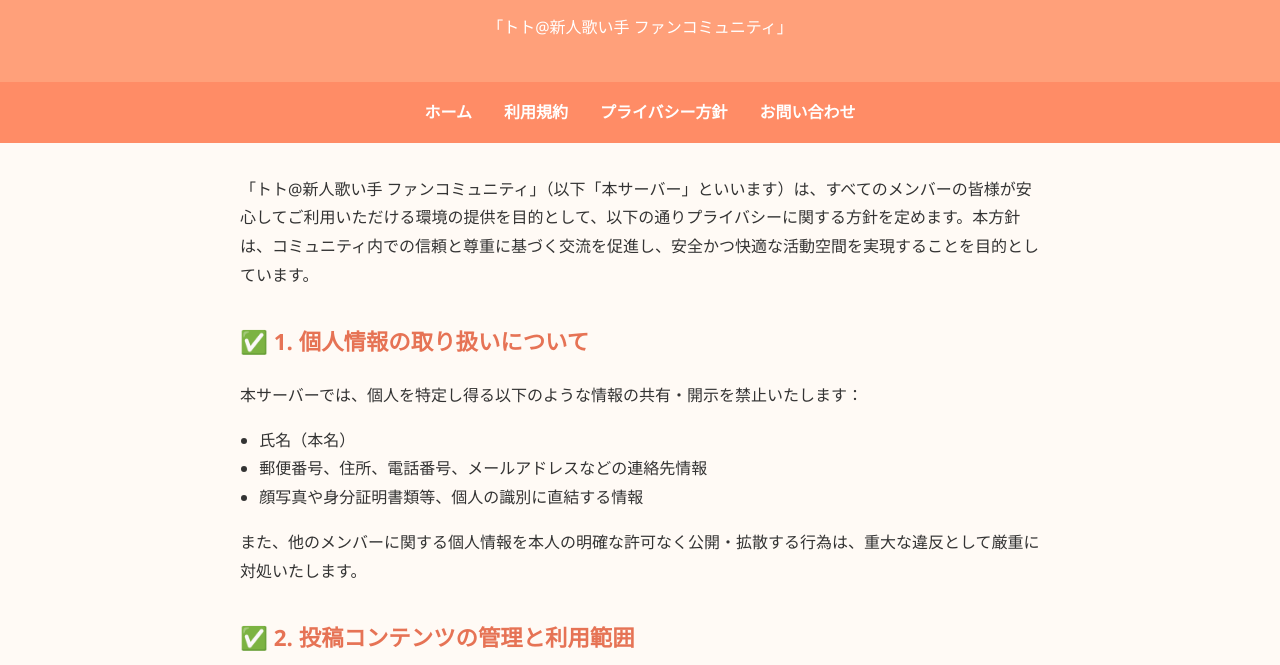
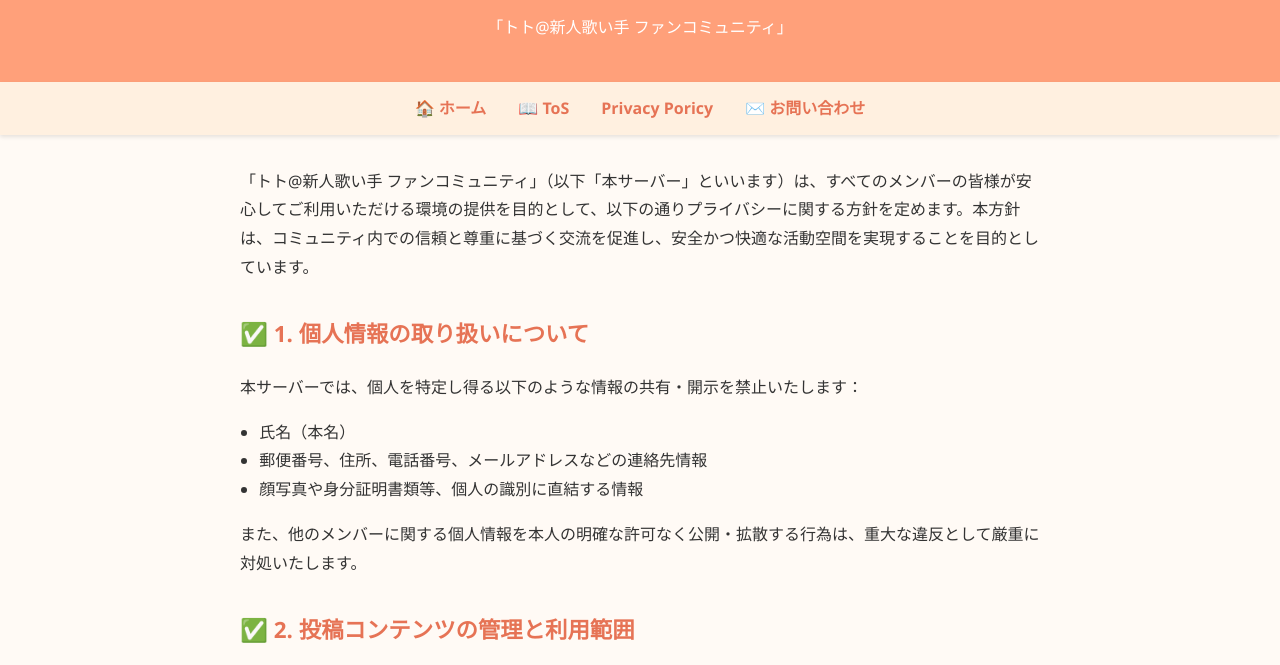
Before and after one commit to TotoFanCommunity/Web, a plain HTML site: page priv.html in a window 1280 px wide. Shown: the part 106-771 px from the top of the page. Drawn offline with Linux system fonts and the light colour scheme.

Commit message:
Update priv.html

```diff
--- a/priv.html
+++ b/priv.html
@@ -14,25 +14,28 @@
       line-height: 1.8;
     }
 
-    /* トップナビ */
     nav {
-      background-color: #ff8c66;
+      background-color: #fff0e0;
       display: flex;
       justify-content: center;
       gap: 2rem;
-      padding: 1rem 0;
+      padding: 0.75rem 1rem;
+      box-shadow: 0 2px 4px rgba(0, 0, 0, 0.1);
+      position: sticky;
+      top: 0;
+      z-index: 1000;
     }
 
     nav a {
-      color: white;
+      color: #e67355;
       text-decoration: none;
       font-weight: bold;
-      transition: opacity 0.3s;
     }
 
     nav a:hover {
-      opacity: 0.7;
+      text-decoration: underline;
     }
+
 
     header {
       background-color: #ffa07a;
@@ -81,10 +84,10 @@
     <p>「トト@新人歌い手 ファンコミュニティ」</p>
   </header>
   <nav>
-    <a href="/">ホーム</a>
-    <a href="/terms.html">利用規約</a>
-    <a href="/privacy.html">プライバシー方針</a>
-    <a href="/contact.html">お問い合わせ</a>
+    <a href="index.html">🏠 ホーム</a>
+    <a href="tos.html">📖 ToS</a>
+    <a href="priv.html">Privacy Poricy</a>
+    <a href="#contact">✉️ お問い合わせ</a>
   </nav>
 
   <div class="container">
```
